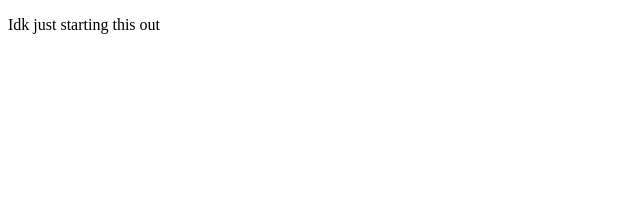
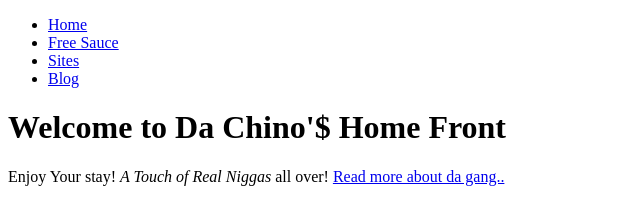
Before and after one commit to MobTies/Pacino.github.io, a plain HTML site: page Index.html in a window 1280 px wide. Shown: the whole page, without its empty margins (0-640 px from the left). Drawn offline with Linux system fonts and the light colour scheme.

Commit message:
Update Index.html

```diff
--- a/Index.html
+++ b/Index.html
@@ -5,8 +5,21 @@
 
 <title>Al Panico'$ Tr@p</title>
 </head>
+<body>
 
-<p>Idk just starting this out</p>
+<nav>
+    		<ul>
+        		<li><a href="/">Home</a></li>
+	        	<li><a href="/about">Free Sauce</a></li>
+        		<li><a href="/cv">Sites</a></li>
+        		<li><a href="/blog">Blog</a></li>
+    		</ul>
+		</nav>
+		<div class="container">
+    		<div class="homepage">
+        		<h1>Welcome to Da Chino'$ Home Front</h1>
+				<p>Enjoy Your stay! <em>A Touch of Real Niggas</em> all over! <a href="/about">Read more about da gang..</a></p>
 
+</body>
 
 </html>
```
